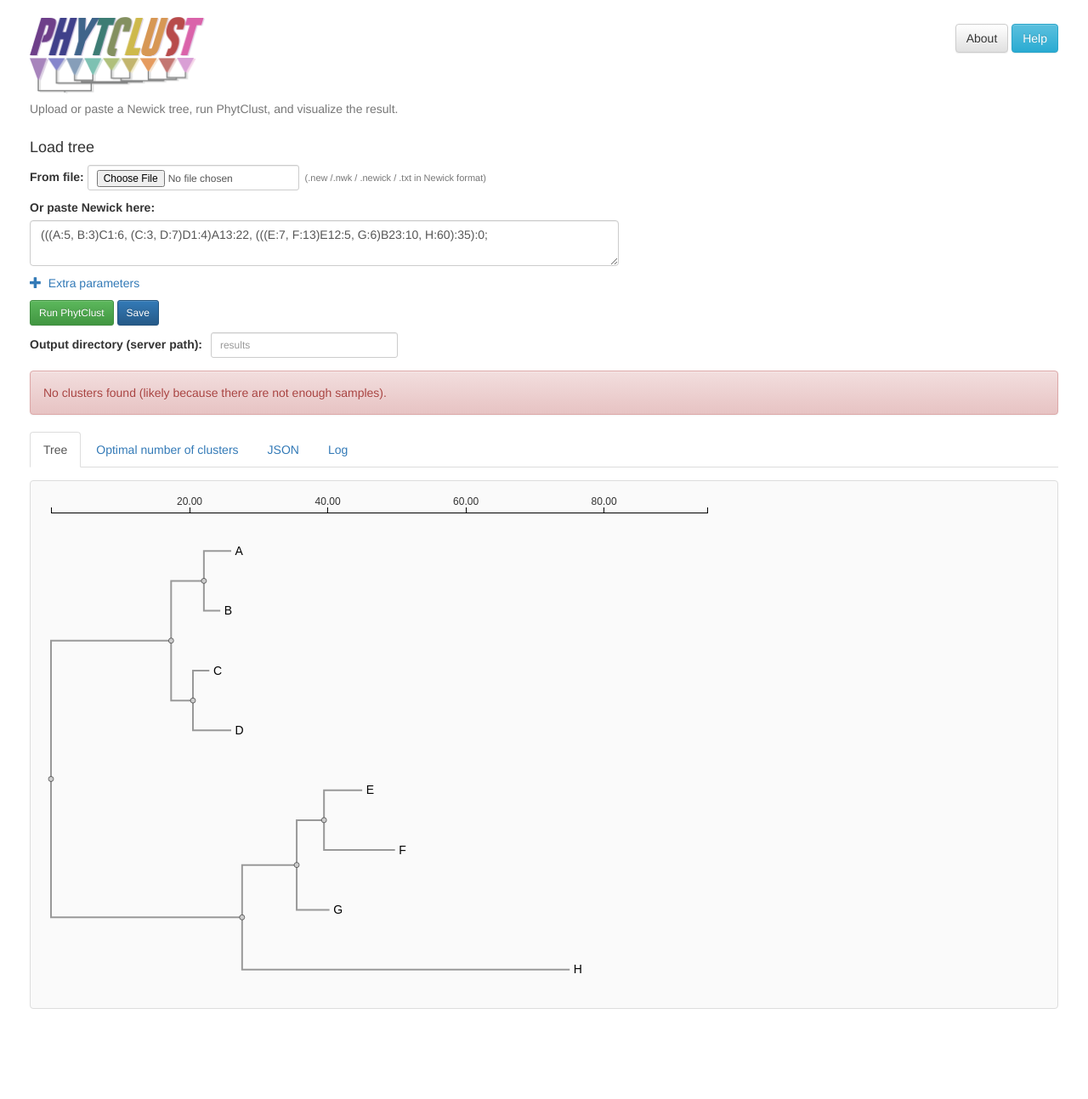
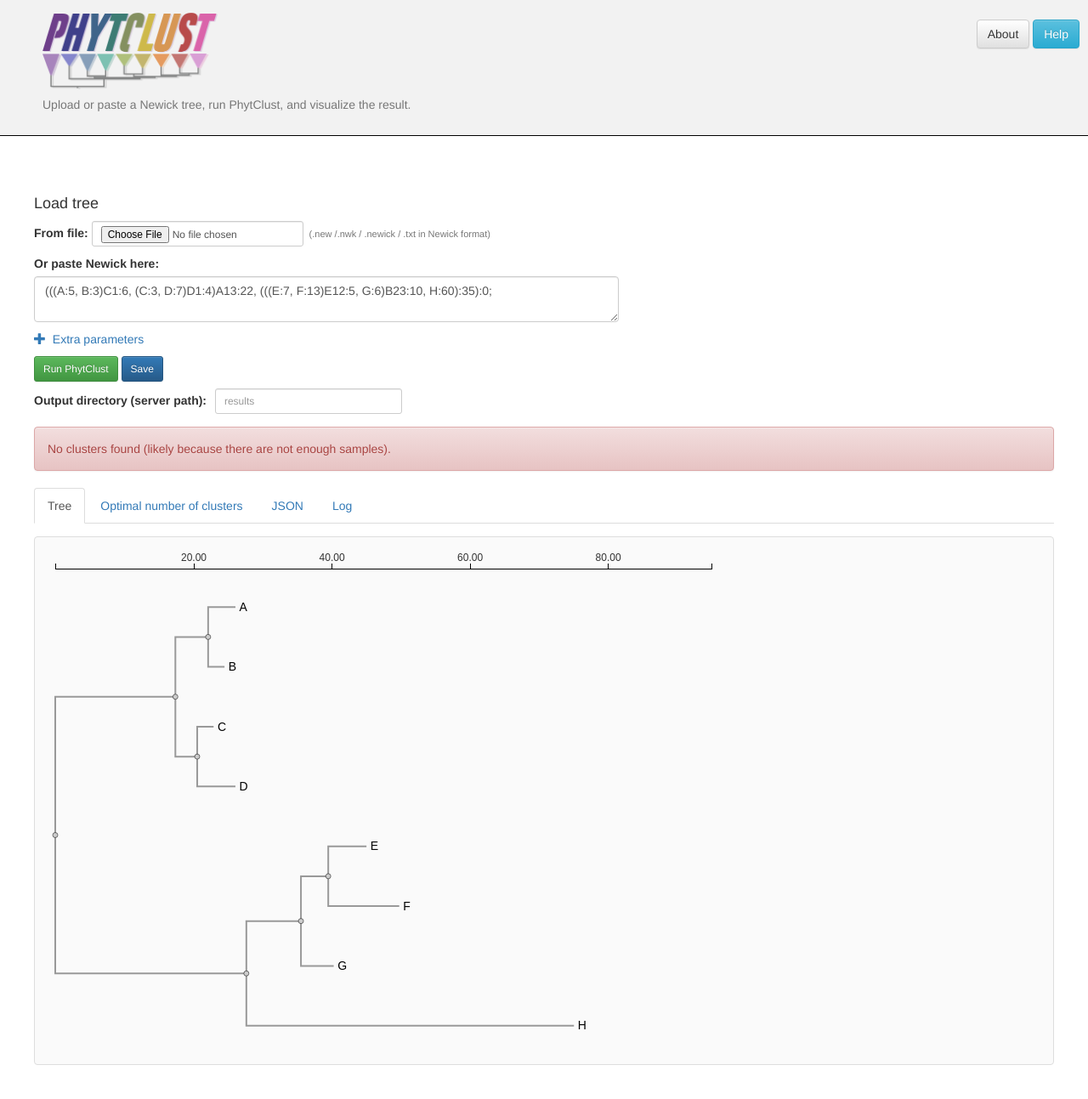
Before and after one commit to ICCB-Cologne/PhytClust, a FastAPI app: page / in a window 1280 px wide. Shown: the whole page at 85% size. Before the commit the page ends 1187 px from the top, so only its background shows below. Run offline with FastAPI, Linux system fonts and the light colour scheme; data that the repository does not hold is empty; some libraries are stand-ins or nearby versions.

Commit message:
adjust header margins and background color

```diff
--- a/src/phytclust/gui/templates/index.html
+++ b/src/phytclust/gui/templates/index.html
@@ -23,7 +23,7 @@
     <script src="https://cdn.plot.ly/plotly-2.30.0.min.js"></script>
 
     <style>
-        body { padding: 20px; }
+        body { padding: 0px; }
 
         .tree-wrapper {
             border: 1px solid #ddd;
@@ -42,13 +42,20 @@
         .controls { margin-bottom: 15px; }
         .small-note { font-size: 11px; color: #777; }
         .result-box { max-height: 260px; overflow: auto; font-size: 12px; }
+
+        .header-bar {
+            background: #F2F2F2;         /* light grey background */
+            border-bottom: 1px solid #000; /* thin black line */
+            padding: 15px 10px 10px;
+            margin-bottom: 20px;
+        }
     </style>
 </head>
 <body>
 
-<div class="container-fluid">
-    <!-- Header: logo top-left, helper text below -->
-    <div class="row">
+<!-- Header: logo top-left, helper text below -->
+<div class="header-bar">
+    <div class="row" style="padding-left:40px">
         <div class="col-xs-8">
             <img src="/static/phytclust_logo_colour.png" alt="PhytClust" style="max-height:90px; height:auto; width:auto; display:block; margin-bottom:8px;" />
             <p class="text-muted" style="margin-bottom:16px;">Upload or paste a Newick tree, run PhytClust, and visualize the result.</p>
@@ -58,6 +65,12 @@
             <button id="btn-help" class="btn btn-info" style="margin-top:8px;">Help</button>
         </div>
     </div>
+</div>
+
+<div class="container-fluid" style="padding:40px">
+
+
+
 
     <!-- Loader and parameters stacked below header -->
     <div class="row">
```
